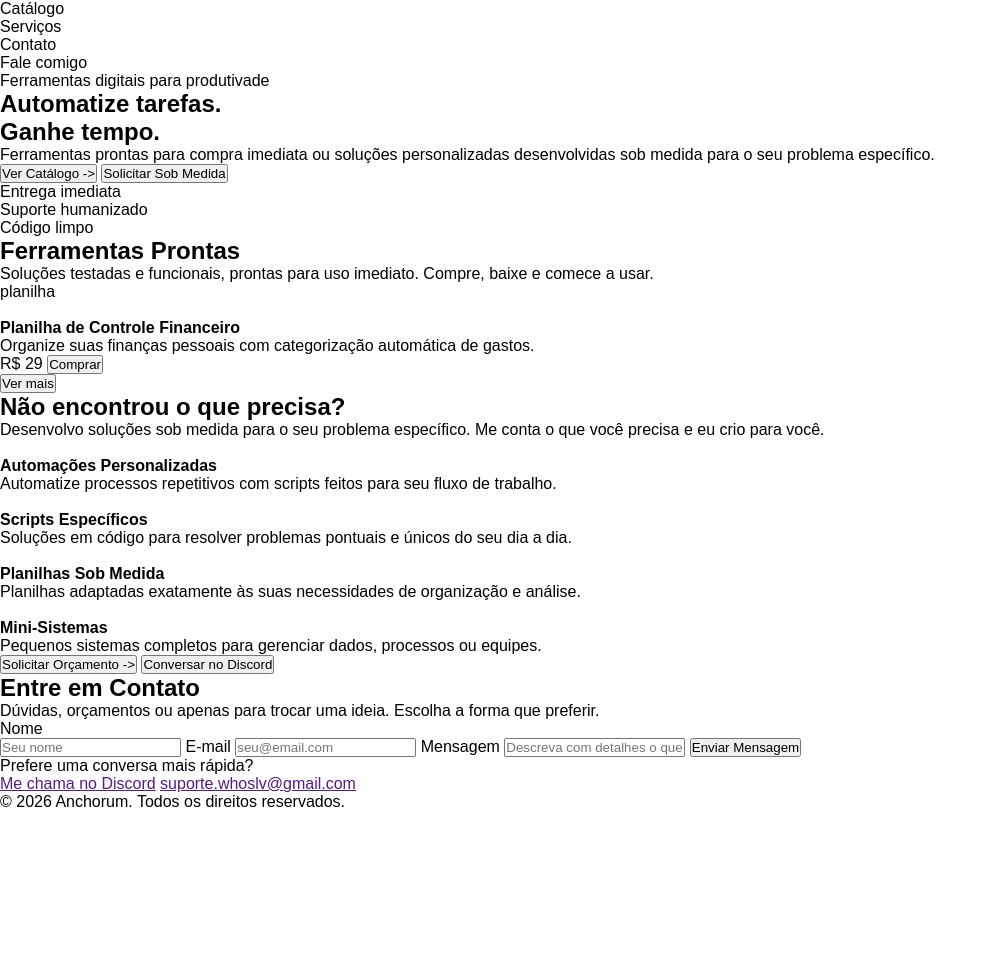
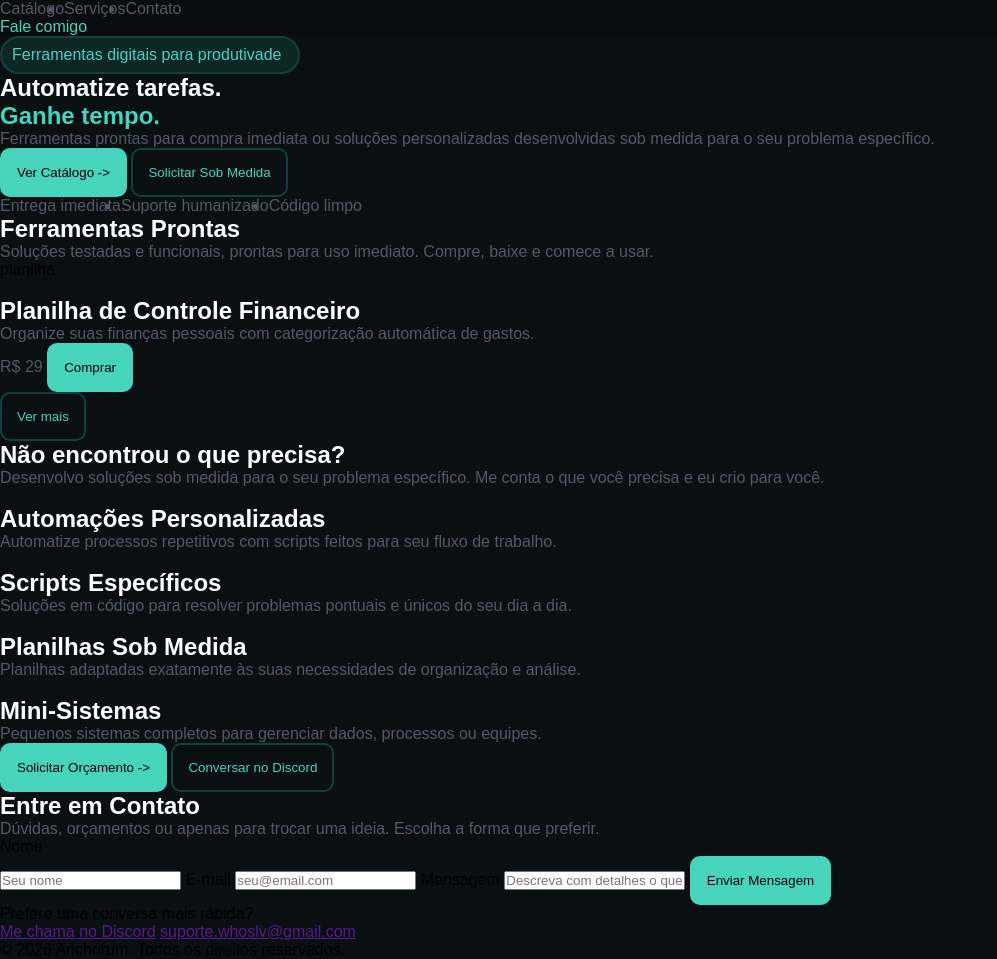
Before and after one commit to Cesar-Flow/Anchorum, a website: page frontend/index.html in a window 1280 px wide. Shown: the whole page, without its empty margins (0-997 px from the left). Before the commit the page ends 811 px from the top, so only its background shows below. Drawn offline with Linux system fonts and the light colour scheme.

Commit message:
Implementação do CSS inicial:
- Paleta de cores;
- Definição de estilos iniciais e organização visual.

```diff
--- a/frontend/index.html
+++ b/frontend/index.html
@@ -32,7 +32,7 @@
             <span class="subtitle">Ferramentas prontas para compra imediata ou soluções personalizadas desenvolvidas sob medida para o seu problema específico.</span>
 
             <section class="access-buttons">
-                <button class="catalog">Ver Catálogo -></button>
+                <button class="catalog active">Ver Catálogo -></button>
                 <button class="custom-made">Solicitar Sob Medida</button>
             </section>
 
@@ -55,12 +55,12 @@
                 <section class="card">
                     <div class="tag">planilha</div>
                     <img src="" alt="">
-                    <h1>Planilha de Controle Financeiro</h1>
+                    <h2>Planilha de Controle Financeiro</h2>
                     <span>Organize suas finanças pessoais com categorização automática de gastos.</span>
 
                     <div class="footer">
                         <span>R$ 29</span>
-                        <button>Comprar</button>
+                        <button class="active">Comprar</button>
                     </div>
                 </section>
 
@@ -78,31 +78,31 @@
             <section class="cards">
                 <section class="card">
                     <img src="" alt="">
-                    <h1>Automações Personalizadas</h1>
+                    <h2>Automações Personalizadas</h2>
                     <span>Automatize processos repetitivos com scripts feitos para seu fluxo de trabalho.</span>
                 </section>
 
                 <section class="card">
                     <img src="" alt="">
-                    <h1>Scripts Específicos</h1>
+                    <h2>Scripts Específicos</h2>
                     <span>Soluções em código para resolver problemas pontuais e únicos do seu dia a dia.</span>
                 </section>
 
                 <section class="card">
                     <img src="" alt="">
-                    <h1>Planilhas Sob Medida</h1>
+                    <h2>Planilhas Sob Medida</h2>
                     <span>Planilhas adaptadas exatamente às suas necessidades de organização e análise.</span>
                 </section>
 
                 <section class="card">
                     <img src="" alt="">
-                    <h1>Mini-Sistemas</h1>
+                    <h2>Mini-Sistemas</h2>
                     <span>Pequenos sistemas completos para gerenciar dados, processos ou equipes.</span>
                 </section>
             </section>
 
             <section class="budget">
-                <button class="budget-form">Solicitar Orçamento -></button>
+                <button class="budget-form active">Solicitar Orçamento -></button>
                 <button class="budget-discord">Conversar no Discord</button>
             </section>
         </section>
@@ -122,7 +122,7 @@
                 <label for="message">Mensagem</label>
                 <input type="text" name="message" placeholder="Descreva com detalhes o que vocẽ precisa...">
 
-                <input type="submit" value="Enviar Mensagem" id="submit">
+                <input class="active" type="submit" value="Enviar Mensagem" id="submit">
             </form>
 
             <section class="direct-contact">
--- a/frontend/styles.css
+++ b/frontend/styles.css
@@ -1,14 +1,95 @@
+/* Paleta de cores */
 :root {
     --background: #0A0C10;
     --second-background: #0A0F12;
     --light-green: #46D4BD;
     --neon-green: #0D2727;
     --gray: #4F5B68;
+    --border: #133f3f;
 }
 
+
+/* Configurações gerais */
 * {
     padding: 0;
     margin: 0;
     box-sizing: border-box;
     font-family: Arial, Helvetica, sans-serif;
 }
+
+body {
+    background-color: var(--second-background);
+}
+
+
+ul {
+    display: flex;
+}
+
+ul li {
+    color: var(--gray);
+}
+
+button, input[type=submit] {
+    padding: 15px;
+    border: solid 2px var(--border);
+    border-radius: 10px;
+    background-color: var(--second-background);
+    color: var(--light-green);
+    cursor: pointer;
+}
+
+button.active, input[type=submit].active {
+    color: black;
+    border: solid 2px var(--light-green);
+    background-color: var(--light-green);
+}
+
+h2 {
+    color: white;
+}
+
+
+/* [ HEADER ] */
+header {
+    background-color: var(--background);
+}
+
+.title {
+    color: white;
+}
+
+.subtitle {
+    color: var(--gray);
+}
+
+header nav {
+    color: var(--gray);
+}
+
+header .contact {
+    color: var(--light-green);
+}
+
+/* [ MAIN ]  */
+.popup-about {
+    border: solid 2px var(--border);
+    background-color: var(--neon-green);
+    color: var(--light-green);
+
+    padding: 8px 10px;
+    border-radius: 20px;
+    width: 300px;
+}
+
+.highlight {
+    color: var(--light-green)
+}
+
+.access-buttons {
+    width: 450px;
+}
+
+.card span {
+    color: var(--gray);
+}
```
